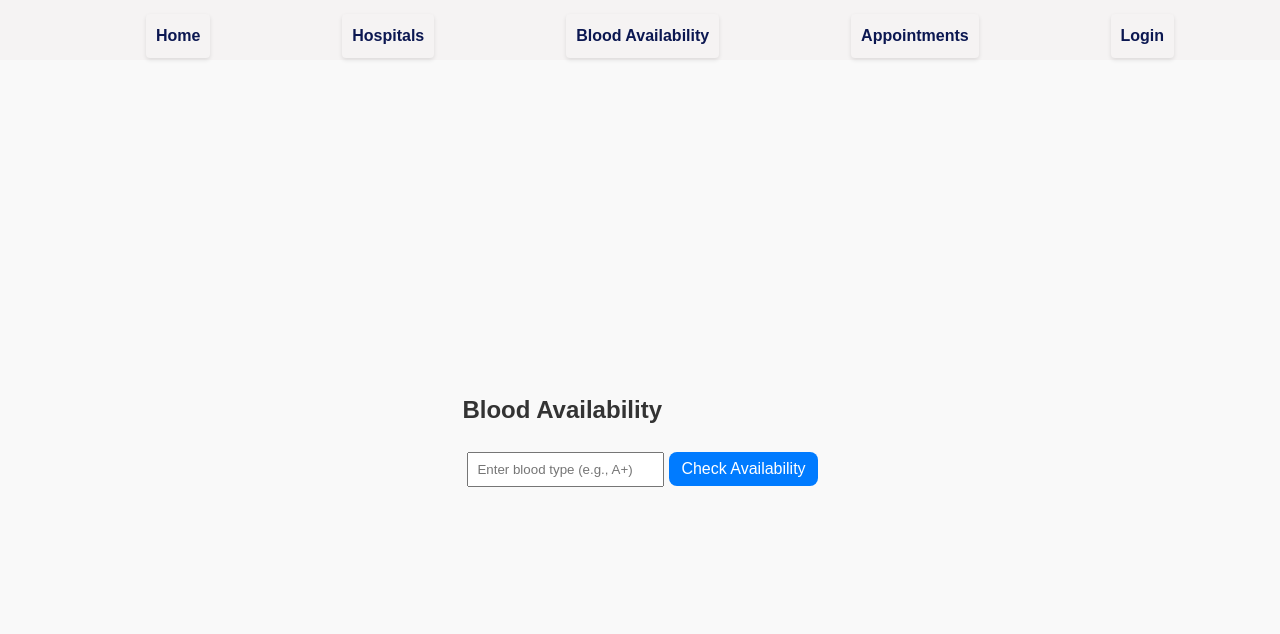
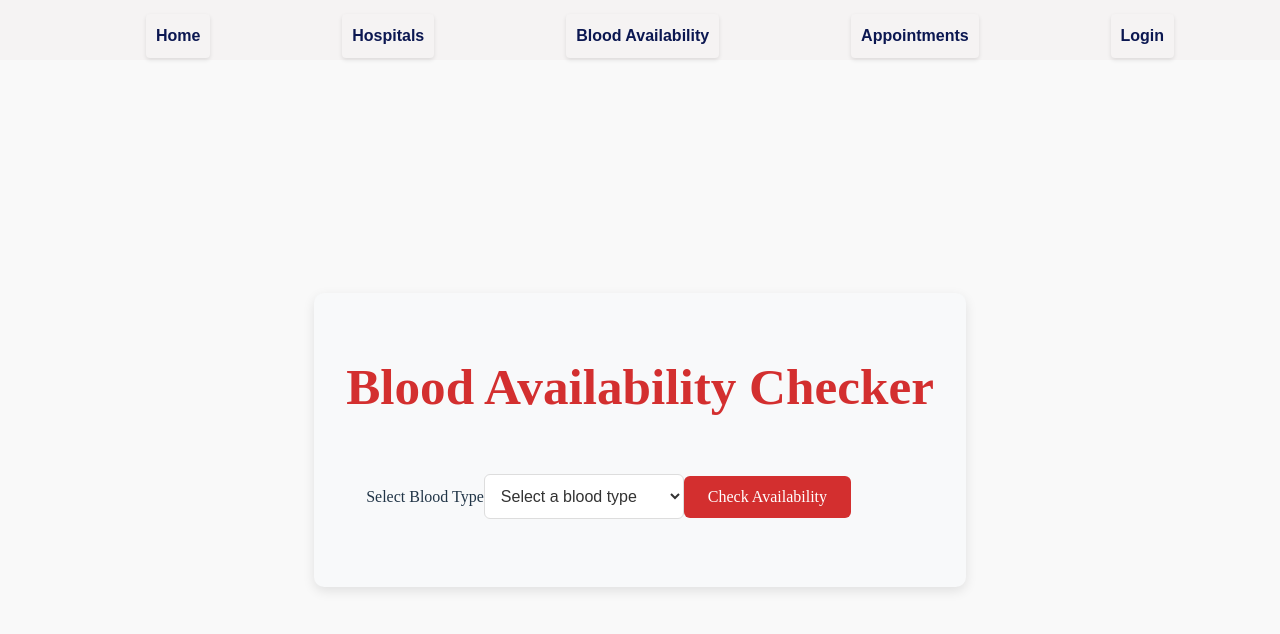
Before and after one commit to shubhirusiya/Sukhaayu, a React (Vite) app in the folder FRONTEND/vite-project/: page /blood-availability in a window 1280 px wide. Shown: the top 634 px of the page. Built offline with nearby package versions, Linux system fonts and the light colour scheme.

Commit message:
blood group done

```diff
--- a/FRONTEND/vite-project/src/Components/BloodAvailability.jsx
+++ b/FRONTEND/vite-project/src/Components/BloodAvailability.jsx
@@ -1,33 +1,257 @@
 import React, { useState } from 'react';
+import styled, { keyframes } from 'styled-components';
+
+// Animation definitions
+const fadeIn = keyframes`
+  from { opacity: 0; transform: translateY(-10px); }
+  to { opacity: 1; transform: translateY(0); }
+`;
+
+const scaleIn = keyframes`
+  from { transform: scale(0.9); opacity: 0; }
+  to { transform: scale(1); opacity: 1; }
+`;
+
+// Styled components
+const Container = styled.div`
+  font-family: 'Arial, sans-serif';
+  max-width: 800px;
+  margin: 2rem auto;
+  padding: 2rem;
+  background: #f8f9fa;
+  border-radius: 10px;
+  box-shadow: 0 4px 12px rgba(0, 0, 0, 0.1);
+`;
+
+const Title = styled.h1`
+  color: #d32f2f;
+  text-align: center;
+  margin-bottom: 1.5rem;
+`;
+
+const FormContainer = styled.div`
+  transition: all 0.3s ease;
+  ${props => props.hidden && `
+    opacity: 0;
+    height: 0;
+    overflow: hidden;
+    margin: 0;
+    padding: 0;
+  `}
+`;
+
+const Select = styled.select`
+  padding: 0.75rem;
+  width: 100%;
+  max-width: 200px;
+  border: 1px solid #ddd;
+  border-radius: 6px;
+  background: white;
+  color: #333;
+  font-size: 1rem;
+  margin-bottom: 1rem;
+`;
+
+const Button = styled.button`
+  padding: 0.75rem 1.5rem;
+  background-color: #d32f2f;
+  color: white;
+  border: none;
+  border-radius: 6px;
+  font-size: 1rem;
+  cursor: pointer;
+  transition: all 0.2s;
+  margin-top: 1rem;
+
+  &:hover {
+    background-color: #b71c1c;
+    transform: translateY(-2px);
+  }
+`;
+
+const HospitalGrid = styled.div`
+  display: grid;
+  grid-template-columns: repeat(auto-fill, minmax(250px, 1fr));
+  gap: 1.5rem;
+  margin-top: 2rem;
+  animation: ${fadeIn} 0.5s ease-out;
+`;
+
+const HospitalCard = styled.div`
+  background: white;
+  border-radius: 10px;
+  padding: 1.5rem;
+  box-shadow: 0 4px 8px rgba(0, 0, 0, 0.1);
+  animation: ${scaleIn} 0.3s ease-out;
+  transition: transform 0.2s;
+
+  &:hover {
+    transform: translateY(-5px);
+    box-shadow: 0 6px 12px rgba(0, 0, 0, 0.15);
+  }
+`;
+
+const HospitalName = styled.h3`
+  color: #2c3e50;
+  margin-top: 0;
+  margin-bottom: 1rem;
+`;
+
+const BloodTypeBadge = styled.span`
+  display: inline-block;
+  background: #e74c3c;
+  color: white;
+  padding: 0.25rem 0.75rem;
+  border-radius: 20px;
+  font-size: 0.9rem;
+  margin-bottom: 1rem;
+`;
+
+const UnitsAvailable = styled.div`
+  font-size: 1.5rem;
+  color: #27ae60;
+  font-weight: bold;
+  margin: 1rem 0;
+`;
+
+const UnitText = styled.span`
+  font-size: 1rem;
+  color: #7f8c8d;
+  font-weight: normal;
+`;
+
+const BackButton = styled.button`
+  padding: 0.75rem 1.5rem;
+  background-color: #3498db;
+  color: white;
+  border: none;
+  border-radius: 6px;
+  font-size: 1rem;
+  cursor: pointer;
+  transition: all 0.2s;
+  margin-top: 2rem;
+
+  &:hover {
+    background-color: #2980b9;
+    transform: translateY(-2px);
+  }
+`;
+
+// Mock data with availability
+const mockBloodData = {
+  "A+": [
+    { hospital: "City General Hospital", units: 15 },
+    { hospital: "Regional Medical Center", units: 8 }
+  ],
+  "A-": [
+    { hospital: "City General Hospital", units: 5 }
+  ],
+  "B+": [
+    { hospital: "Regional Medical Center", units: 12 }
+  ],
+  "B-": [
+    { hospital: "University Hospital", units: 9 }
+  ],
+  "AB+": [
+    { hospital: "Specialty Care Hospital", units: 3 }
+  ],
+  "AB-": [], // No availability
+  "O+": [
+    { hospital: "City General Hospital", units: 25 },
+    { hospital: "Regional Medical Center", units: 18 }
+  ],
+  "O-": [] // No availability
+};
 
 const BloodAvailability = () => {
   const [bloodType, setBloodType] = useState('');
-  const [availability, setAvailability] = useState([]);
+  const [availability, setAvailability] = useState(null);
+  const [loading, setLoading] = useState(false);
+  const [showForm, setShowForm] = useState(true);
 
   const checkAvailability = () => {
-    fetch(`/blood-availability?type=${bloodType}`) // Replace with your API endpoint
-      .then((response) => response.json())
-      .then((data) => setAvailability(data));
+    if (!bloodType) return;
+
+    setLoading(true);
+
+    // Simulate API call
+    setTimeout(() => {
+      setAvailability(mockBloodData[bloodType] || []);
+      setLoading(false);
+      setShowForm(false);
+    }, 800);
+  };
+
+  const resetForm = () => {
+    setShowForm(true);
+    setAvailability(null);
+    setBloodType('');
   };
 
   return (
-    <div>
-      <h2>Blood Availability</h2>
-      <input
-        type="text"
-        placeholder="Enter blood type (e.g., A+)"
-        value={bloodType}
-        onChange={(e) => setBloodType(e.target.value)}
-      />
-      <button onClick={checkAvailability}>Check Availability</button>
-      <ul>
-        {availability.map((item, index) => (
-          <li key={index}>
-            {item.hospital} - {item.units} units
-          </li>
-        ))}
-      </ul>
-    </div>
+    <Container>
+      <Title>Blood Availability Checker</Title>
+
+      <FormContainer hidden={!showForm}>
+        <label>
+          Select Blood Type
+          <Select
+            value={bloodType}
+            onChange={(e) => setBloodType(e.target.value)}
+          >
+            <option value="">Select a blood type</option>
+            {Object.keys(mockBloodData).map(type => (
+              <option key={type} value={type}>{type}</option>
+            ))}
+          </Select>
+        </label>
+
+        <Button onClick={checkAvailability} disabled={!bloodType || loading}>
+          {loading ? 'Checking...' : 'Check Availability'}
+        </Button>
+      </FormContainer>
+
+      {!showForm && availability !== null && (
+        <>
+          {availability.length > 0 ? (
+            <>
+              <h2 style={{ textAlign: 'center', color: '#2c3e50' }}>
+                Available {bloodType} Blood Donations
+              </h2>
+              <HospitalGrid>
+                {availability.map((item, index) => (
+                  <HospitalCard key={index}>
+                    <HospitalName>{item.hospital}</HospitalName>
+                    <BloodTypeBadge>{bloodType}</BloodTypeBadge>
+                    <UnitsAvailable>
+                      {item.units} <UnitText>units available</UnitText>
+                    </UnitsAvailable>
+                    <p style={{ color: '#7f8c8d' }}>
+                      {item.units > 10 ? 'Good stock' : 'Limited availability'}
+                    </p>
+                  </HospitalCard>
+                ))}
+              </HospitalGrid>
+            </>
+          ) : (
+            <div style={{ textAlign: 'center', padding: '2rem' }}>
+              <h2 style={{ color: '#e74c3c' }}>
+                No availability found for blood type {bloodType}
+              </h2>
+              <p style={{ color: '#7f8c8d', marginBottom: '2rem' }}>
+                Please check back later or contact nearby blood banks directly.
+              </p>
+            </div>
+          )}
+
+          <div style={{ textAlign: 'center' }}>
+            <BackButton onClick={resetForm}>
+              Check Another Blood Type
+            </BackButton>
+          </div>
+        </>
+      )}
+    </Container>
   );
 };
 
```
